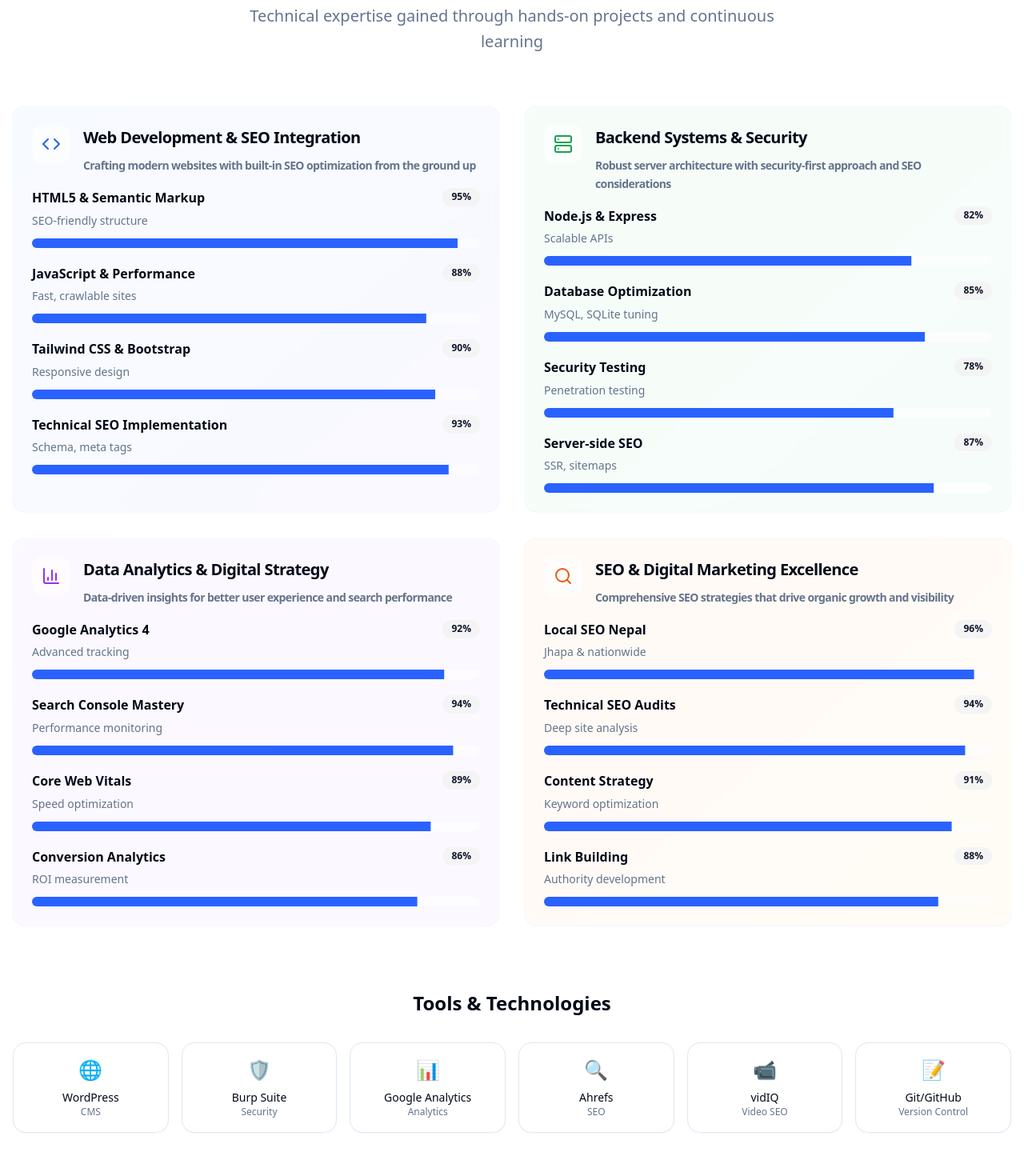
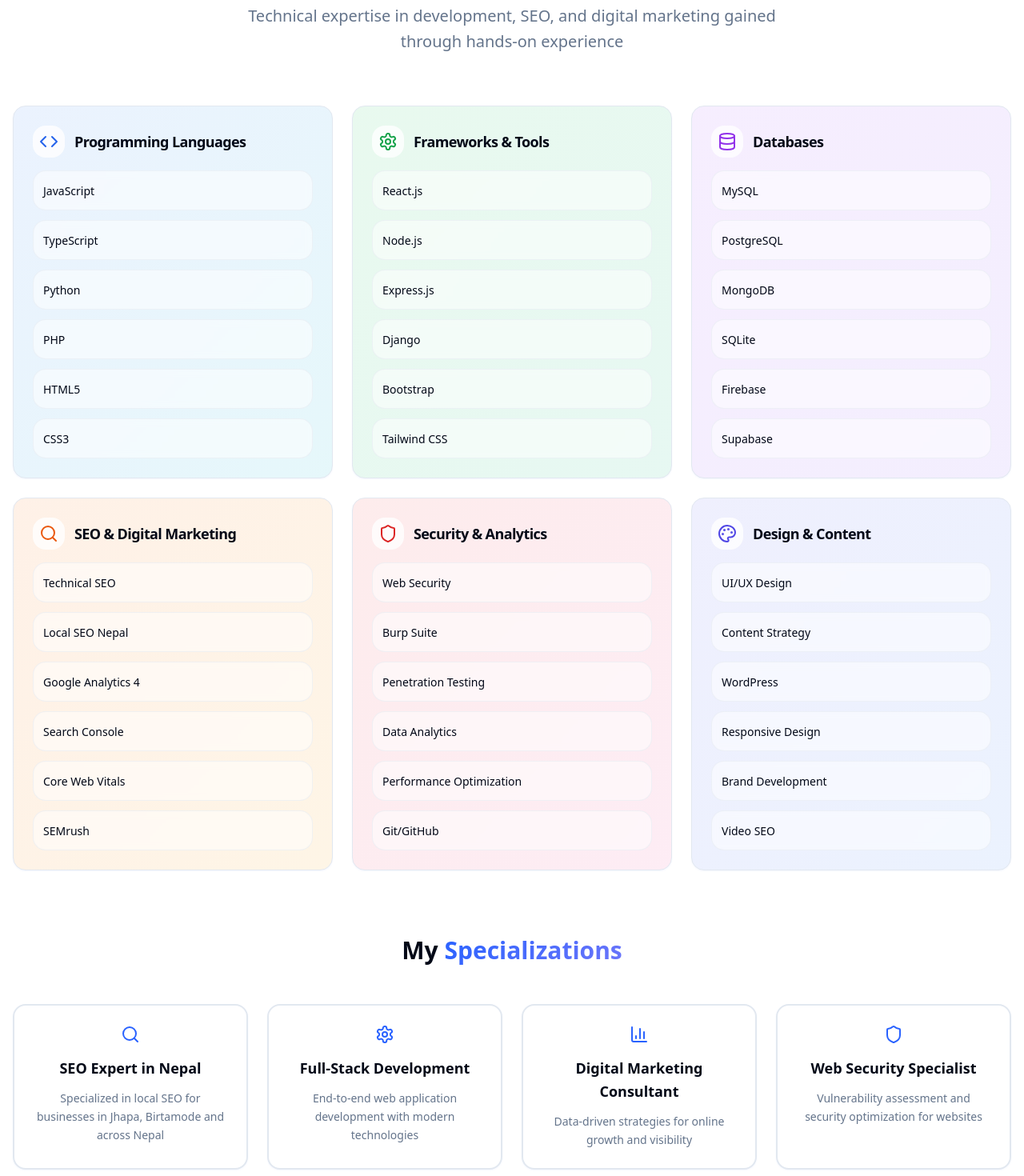
Before and after one commit to aviralacharya/Abiral-Acharya, a React (Vite) app: page / in a window 1280 px wide. Shown: the part 3660-5130 px from the top of the page at 80% size. Built offline with nearby package versions, Linux system fonts and the light colour scheme.

Commit message:
Refactor Skills section
Update the Skills section to match the provided UI design, incorporating a more visually appealing layout and better content organization.

```diff
--- a/src/components/Skills.tsx
+++ b/src/components/Skills.tsx
@@ -1,5 +1,4 @@
 import { Card, CardContent, CardHeader, CardTitle } from "@/components/ui/card";
-import { Progress } from "@/components/ui/progress";
 import { Badge } from "@/components/ui/badge";
 import {
   Code,
@@ -15,88 +14,69 @@ import {
 const Skills = () => {
   const skillCategories = [
     {
-      title: "Web Development & SEO Integration",
+      title: "Programming Languages",
       icon: <Code className="h-6 w-6" />,
-      description: "Crafting modern websites with built-in SEO optimization from the ground up",
-      skills: [
-        { name: "HTML5 & Semantic Markup", level: 95, desc: "SEO-friendly structure" },
-        { name: "JavaScript & Performance", level: 88, desc: "Fast, crawlable sites" },
-        { name: "Tailwind CSS & Bootstrap", level: 90, desc: "Responsive design" },
-        { name: "Technical SEO Implementation", level: 93, desc: "Schema, meta tags" }
-      ],
-      gradient: "from-blue-500/20 to-indigo-500/20",
+      skills: ["JavaScript", "TypeScript", "Python", "PHP", "HTML5", "CSS3"],
+      gradient: "from-blue-500/10 to-cyan-500/10",
       iconColor: "text-blue-600"
     },
     {
-      title: "Backend Systems & Security",
-      icon: <Server className="h-6 w-6" />,
-      description: "Robust server architecture with security-first approach and SEO considerations",
-      skills: [
-        { name: "Node.js & Express", level: 82, desc: "Scalable APIs" },
-        { name: "Database Optimization", level: 85, desc: "MySQL, SQLite tuning" },
-        { name: "Security Testing", level: 78, desc: "Penetration testing" },
-        { name: "Server-side SEO", level: 87, desc: "SSR, sitemaps" }
-      ],
-      gradient: "from-green-500/20 to-emerald-500/20",
+      title: "Frameworks & Tools",
+      icon: <Settings className="h-6 w-6" />,
+      skills: ["React.js", "Node.js", "Express.js", "Django", "Bootstrap", "Tailwind CSS"],
+      gradient: "from-green-500/10 to-emerald-500/10",
       iconColor: "text-green-600"
     },
     {
-      title: "Data Analytics & Digital Strategy",
-      icon: <BarChart3 className="h-6 w-6" />,
-      description: "Data-driven insights for better user experience and search performance",
-      skills: [
-        { name: "Google Analytics 4", level: 92, desc: "Advanced tracking" },
-        { name: "Search Console Mastery", level: 94, desc: "Performance monitoring" },
-        { name: "Core Web Vitals", level: 89, desc: "Speed optimization" },
-        { name: "Conversion Analytics", level: 86, desc: "ROI measurement" }
-      ],
-      gradient: "from-purple-500/20 to-violet-500/20",
+      title: "Databases",
+      icon: <Database className="h-6 w-6" />,
+      skills: ["MySQL", "PostgreSQL", "MongoDB", "SQLite", "Firebase", "Supabase"],
+      gradient: "from-purple-500/10 to-violet-500/10",
       iconColor: "text-purple-600"
     },
     {
-      title: "SEO & Digital Marketing Excellence",
+      title: "SEO & Digital Marketing",
       icon: <Search className="h-6 w-6" />,
-      description: "Comprehensive SEO strategies that drive organic growth and visibility",
-      skills: [
-        { name: "Local SEO Nepal", level: 96, desc: "Jhapa & nationwide" },
-        { name: "Technical SEO Audits", level: 94, desc: "Deep site analysis" },
-        { name: "Content Strategy", level: 91, desc: "Keyword optimization" },
-        { name: "Link Building", level: 88, desc: "Authority development" }
-      ],
-      gradient: "from-orange-500/20 to-amber-500/20",
+      skills: ["Technical SEO", "Local SEO Nepal", "Google Analytics 4", "Search Console", "Core Web Vitals", "SEMrush"],
+      gradient: "from-orange-500/10 to-amber-500/10",
       iconColor: "text-orange-600"
+    },
+    {
+      title: "Security & Analytics",
+      icon: <Shield className="h-6 w-6" />,
+      skills: ["Web Security", "Burp Suite", "Penetration Testing", "Data Analytics", "Performance Optimization", "Git/GitHub"],
+      gradient: "from-red-500/10 to-pink-500/10",
+      iconColor: "text-red-600"
+    },
+    {
+      title: "Design & Content",
+      icon: <Palette className="h-6 w-6" />,
+      skills: ["UI/UX Design", "Content Strategy", "WordPress", "Responsive Design", "Brand Development", "Video SEO"],
+      gradient: "from-indigo-500/10 to-blue-500/10",
+      iconColor: "text-indigo-600"
     }
-  ];
-
-  const tools = [
-    { name: "WordPress", category: "CMS", icon: "🌐" },
-    { name: "Burp Suite", category: "Security", icon: "🛡️" },
-    { name: "Google Analytics", category: "Analytics", icon: "📊" },
-    { name: "Ahrefs", category: "SEO", icon: "🔍" },
-    { name: "vidIQ", category: "Video SEO", icon: "📹" },
-    { name: "Git/GitHub", category: "Version Control", icon: "📝" }
   ];
 
   const specializations = [
     {
+      title: "SEO Expert in Nepal",
+      description: "Specialized in local SEO for businesses in Jhapa, Birtamode and across Nepal",
+      icon: <Search className="h-6 w-6" />
+    },
+    {
       title: "Full-Stack Development",
-      description: "End-to-end web application development using modern technologies",
+      description: "End-to-end web application development with modern technologies",
       icon: <Settings className="h-6 w-6" />
     },
     {
-      title: "Search Engine Optimization",
-      description: "Technical SEO, keyword research, and content optimization strategies",
-      icon: <Search className="h-6 w-6" />
+      title: "Digital Marketing Consultant",
+      description: "Data-driven strategies for online growth and visibility",
+      icon: <BarChart3 className="h-6 w-6" />
     },
     {
-      title: "Cybersecurity Testing",
-      description: "Vulnerability assessment and penetration testing for web applications",
+      title: "Web Security Specialist",
+      description: "Vulnerability assessment and security optimization for websites",
       icon: <Shield className="h-6 w-6" />
-    },
-    {
-      title: "Data Analytics",
-      description: "Web analytics, performance tracking, and data-driven decision making",
-      icon: <BarChart3 className="h-6 w-6" />
     }
   ];
 
@@ -108,78 +88,48 @@ const Skills = () => {
             My <span className="text-gradient">Skills</span>
           </h2>
           <p className="text-xl text-muted-foreground max-w-2xl mx-auto">
-            Technical expertise gained through hands-on projects and continuous learning
+            Technical expertise in development, SEO, and digital marketing gained through hands-on experience
           </p>
         </div>
 
-        {/* Technical Skills Grid */}
-        <div className="grid lg:grid-cols-2 gap-8 mb-20">
+        {/* Skills Categories Grid */}
+        <div className="grid lg:grid-cols-3 md:grid-cols-2 gap-6 mb-20">
           {skillCategories.map((category, index) => (
-            <Card key={index} className={`relative overflow-hidden bg-gradient-to-br ${category.gradient} border-0 hover:shadow-xl hover:scale-[1.02] transition-all duration-300`}>
-              <div className="absolute inset-0 bg-background/80 backdrop-blur-sm"></div>
-              <CardHeader className="relative z-10 pb-4">
-                <CardTitle className="flex items-start space-x-4">
-                  <div className={`${category.iconColor} p-3 rounded-xl bg-background/50 backdrop-blur-sm`}>
+            <Card key={index} className={`relative overflow-hidden bg-gradient-to-br ${category.gradient} border hover:shadow-xl hover:scale-[1.02] transition-all duration-300`}>
+              <CardHeader className="pb-4">
+                <CardTitle className="flex items-center space-x-3">
+                  <div className={`${category.iconColor} p-2 rounded-lg bg-background/80`}>
                     {category.icon}
                   </div>
-                  <div className="flex-1">
-                    <h3 className="text-xl font-bold mb-2">{category.title}</h3>
-                    <p className="text-sm text-muted-foreground leading-relaxed">
-                      {category.description}
-                    </p>
-                  </div>
+                  <span className="text-lg font-bold">{category.title}</span>
                 </CardTitle>
               </CardHeader>
-              <CardContent className="relative z-10 space-y-5">
-                {category.skills.map((skill, skillIndex) => (
-                  <div key={skillIndex} className="space-y-3">
-                    <div className="flex justify-between items-start">
-                      <div className="flex-1">
-                        <span className="font-semibold text-base">{skill.name}</span>
-                        <p className="text-sm text-muted-foreground mt-1">{skill.desc}</p>
-                      </div>
-                      <Badge variant="secondary" className="ml-3 font-bold">
-                        {skill.level}%
-                      </Badge>
+              <CardContent className="space-y-3">
+                <div className="grid grid-cols-1 gap-3">
+                  {category.skills.map((skill, skillIndex) => (
+                    <div key={skillIndex} className="bg-background/50 backdrop-blur-sm rounded-lg p-3 border border-border/50">
+                      <span className="font-medium text-sm">{skill}</span>
                     </div>
-                    <Progress
-                      value={skill.level}
-                      className="h-3 bg-background/50"
-                    />
-                  </div>
-                ))}
+                  ))}
+                </div>
               </CardContent>
             </Card>
           ))}
         </div>
 
-        {/* Tools & Technologies */}
-        <div className="mb-16">
-          <h3 className="text-2xl font-bold text-center mb-8">Tools & Technologies</h3>
-          <div className="grid grid-cols-2 md:grid-cols-3 lg:grid-cols-6 gap-4">
-            {tools.map((tool, index) => (
-              <Card key={index} className="text-center hover:shadow-md hover:scale-105 transition-smooth cursor-default">
-                <CardContent className="p-4">
-                  <div className="text-2xl mb-2">{tool.icon}</div>
-                  <p className="font-medium text-sm">{tool.name}</p>
-                  <p className="text-xs text-muted-foreground">{tool.category}</p>
-                </CardContent>
-              </Card>
-            ))}
-          </div>
-        </div>
-
         {/* Specializations */}
         <div>
-          <h3 className="text-2xl font-bold text-center mb-8">Specializations</h3>
+          <h3 className="text-3xl font-bold text-center mb-12">
+            My <span className="text-gradient">Specializations</span>
+          </h3>
           <div className="grid md:grid-cols-2 lg:grid-cols-4 gap-6">
             {specializations.map((spec, index) => (
-              <Card key={index} className="text-center hover:shadow-lg hover:scale-105 transition-smooth">
+              <Card key={index} className="text-center hover:shadow-lg hover:scale-105 transition-all duration-300 border-2">
                 <CardContent className="p-6">
                   <div className="text-primary mb-4 flex justify-center">
                     {spec.icon}
                   </div>
-                  <h4 className="font-semibold mb-2">{spec.title}</h4>
+                  <h4 className="font-bold mb-3 text-lg">{spec.title}</h4>
                   <p className="text-sm text-muted-foreground leading-relaxed">
                     {spec.description}
                   </p>
```
